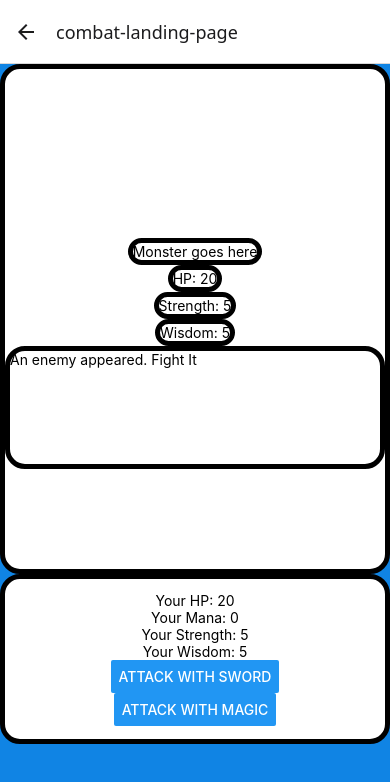
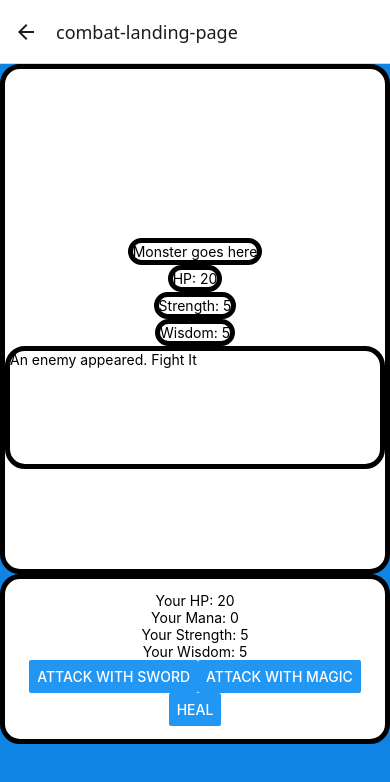
Before and after one commit to jtn9701/Mobile-Combat-Game, a React Native app in the folder mobile-combat-game/: screen /combat-landing-page in a window 390 px wide. Both pictures are taken after a click on the button "CONTINUE". Shown: the top 782 px of the page. Built offline with nearby package versions, Linux system fonts and the light colour scheme.

Commit message:
Add healing feature for combat

```diff
--- a/mobile-combat-game/components/StatsModal.js
+++ b/mobile-combat-game/components/StatsModal.js
@@ -161,6 +161,7 @@ const StatsAllocationModal = ({data, setCurrentCombatScreen, state, dispatch, pl
                 <View>
                     <Text style={screenStyles.statAllocationStyles.titleText}>Stat Allocation</Text>
                 </View>
+                <Text>Spend points to become stronger</Text>
                 <FlatList data={data} renderItem={renderModalItem}/>
                 <Text style={screenStyles.statAllocationStyles.titleText}>{gameOutcome}</Text>
                 <Text style={screenStyles.statAllocationStyles.titleText}>Level: {playerLevel}</Text>
--- a/mobile-combat-game/components/style-sheets/screen-styles.js
+++ b/mobile-combat-game/components/style-sheets/screen-styles.js
@@ -34,11 +34,11 @@ export const screenStyles = StyleSheet.create({
         modal: {
             flex: 0.75,
             width: '75%',
-            justifyContent: 'space-evenly'
+            justifyContent: 'space-evenly',
         },
         statBox: {
             flexDirection: 'row',
-            flex: 0.05,
+            flex: 0.15,
             width: '95%',
             justifyContent: 'space-around',
             alignItems: 'center'
--- a/mobile-combat-game/constants/combatText.json
+++ b/mobile-combat-game/constants/combatText.json
@@ -3,6 +3,7 @@
     "PLAYER_TAKES_DAMAGE": "You took damage!",
     "ENEMY_DOES_DAMAGE": "The enemy attacked you!",
     "ENEMY_TAKES_DAMAGE": "The enemy took damage",
+    "PLAYER_HEALS": "You healed!",
     "WIN": "You won!",
     "LOSE": "You lost!"
 }
--- a/mobile-combat-game/screens/combat-arena.js
+++ b/mobile-combat-game/screens/combat-arena.js
@@ -1,5 +1,5 @@
 import { Text, View, Button } from 'react-native';
-import { useState } from 'react';
+import { useState, useRef } from 'react';
 
 import { screenStyles } from '../components/style-sheets/screen-styles';
 import { globalStyles } from '../components/style-sheets/global-styles';
@@ -13,6 +13,13 @@ const CombatArenaScreen = ({playerState, setCurrentCombatScreen, playerLevel, pl
     let [player, playerModifier] = useState(new Entity(playerState));
     let [enemy, enemyModifier] = useState(new Entity(entityConstants.DEFAULT_ENEMY_STATS))
     let [combatLogs, combatLogsModifier] = useState(["An enemy appeared. Fight It"])
+
+    const CurrentHP = player.getStats().healthStat;
+    // Holds current run's MaxHP
+    const savedMaxHPRef = useRef(null);
+    if (savedMaxHPRef.current == null) {
+        savedMaxHPRef.current = CurrentHP
+    }
 
     function checkIfGameOver(playerHP, enemyHP) {
         let goToStatsScreen = () => setCurrentCombatScreen(0);
@@ -36,17 +43,39 @@ const CombatArenaScreen = ({playerState, setCurrentCombatScreen, playerLevel, pl
         let newEnemyHP;
         let newPlayerHP;
 
+        function randEnemyAttack() {
+            // Randomly picks 0 or 1
+            let randNum = Math.floor(Math.random() * 2)
+            // Choose a random Attack
+            if (randNum === 0){
+                newPlayerHP = player.takePhysicalDamage(enemy.getStats());
+            } else {
+                newPlayerHP = player.takeMagicDamage(enemy.getStats());
+            }
+            playerModifier(new Entity({...player.getStats(), healthStat: newPlayerHP}));
+        }
+
         if (attackType === "physical"){
             newEnemyHP = enemy.takePhysicalDamage(player.getStats());
-            newPlayerHP = player.takePhysicalDamage(enemy.getStats())
+            enemyModifier(new Entity({...enemy.getStats(), healthStat: newEnemyHP}));
+            randEnemyAttack();
+            combatLogsModifier([...combatLogs, combatText.PLAYER_DOES_DAMAGE, combatText.ENEMY_TAKES_DAMAGE, combatText.ENEMY_DOES_DAMAGE, combatText.PLAYER_TAKES_DAMAGE]);
         } else if (attackType === "magic") {
             newEnemyHP = enemy.takeMagicDamage(player.getStats());
-            newPlayerHP = player.takeMagicDamage(enemy.getStats())
+            enemyModifier(new Entity({...enemy.getStats(), healthStat: newEnemyHP}));
+            randEnemyAttack();
+            combatLogsModifier([...combatLogs, combatText.PLAYER_DOES_DAMAGE, combatText.ENEMY_TAKES_DAMAGE, combatText.ENEMY_DOES_DAMAGE, combatText.PLAYER_TAKES_DAMAGE]);
+        } else if (attackType === "heal" && player.getStats().healthStat <= savedMaxHPRef.current) {
+            newPlayerHP = player.healHP(player.getStats().manaStat);
+            playerModifier(new Entity({...player.getStats(), healthStat: newPlayerHP}));
+            randEnemyAttack();
+            combatLogsModifier([...combatLogs, combatText.PLAYER_HEALS, combatText.ENEMY_DOES_DAMAGE, combatText.PLAYER_TAKES_DAMAGE]);
         }
 
-        enemyModifier(new Entity({...enemy.getStats(), healthStat: newEnemyHP}));
-        playerModifier(new Entity({...player.getStats(), healthStat: newPlayerHP}));
-        combatLogsModifier([...combatLogs, combatText.PLAYER_DOES_DAMAGE, combatText.ENEMY_TAKES_DAMAGE, combatText.ENEMY_DOES_DAMAGE, combatText.PLAYER_TAKES_DAMAGE]);
+        if (newPlayerHP > savedMaxHPRef.current) {
+                playerModifier(new Entity({...player.getStats(), healthStat: savedMaxHPRef.current}));
+            }
+
         checkIfGameOver(newPlayerHP, newEnemyHP);
     }
 
@@ -64,9 +93,11 @@ const CombatArenaScreen = ({playerState, setCurrentCombatScreen, playerLevel, pl
                 <Text>Your Mana: {player.getStats().manaStat}</Text>
                 <Text>Your Strength: {player.getStats().strengthStat}</Text>
                 <Text>Your Wisdom: {player.getStats().wisdomStat}</Text>
-                <Button title='Attack with Sword'
-                    onPress={() => turnOfAttacks("physical")}/>
-                <Button title='Attack with Magic' onPress={() =>turnOfAttacks("magic")}/>
+                <View style={{flexDirection: 'row'}}>
+                    <Button title='Attack with Sword' onPress={() => turnOfAttacks("physical")}/>
+                    <Button title='Attack with Magic' onPress={() => turnOfAttacks("magic")}/>
+                </View>
+                <Button title='Heal' onPress={() => turnOfAttacks("heal")}/>
             </View>
         </View>
     );
```
Also changed, not shown: mobile-combat-game/components/StatButton.js (added, +7 -0 lines).
